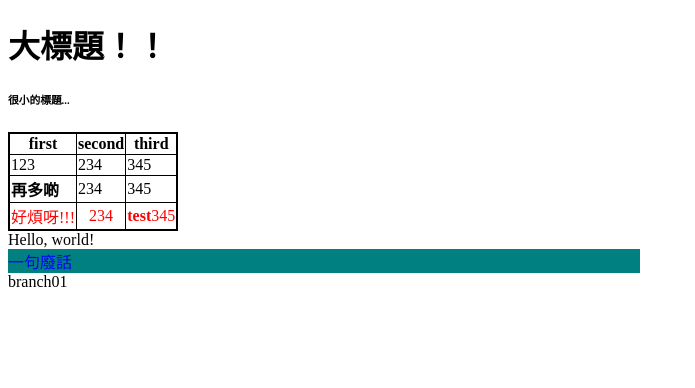
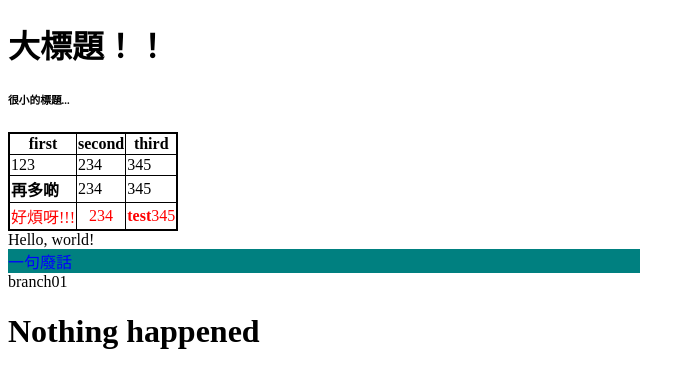
Before and after one commit to frenselw/project0, a plain HTML site: page index.html in a window 1280 px wide. Shown: the whole page, without its empty margins (0-695 px from the left). Drawn offline with Linux system fonts and the light colour scheme.

Commit message:
add a line

```diff
--- a/index.html
+++ b/index.html
@@ -47,5 +47,6 @@
         Hello, world!
         <div style="color:blue;background-color:teal;width:50%">一句廢話</div>
         branch01
+        <h1>Nothing happened</h1>
     </body>
 </html>
```
